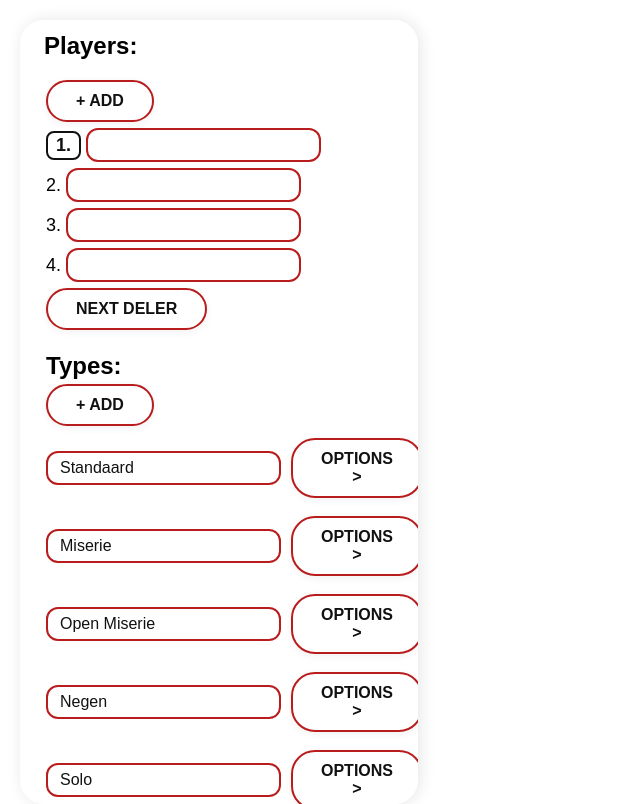
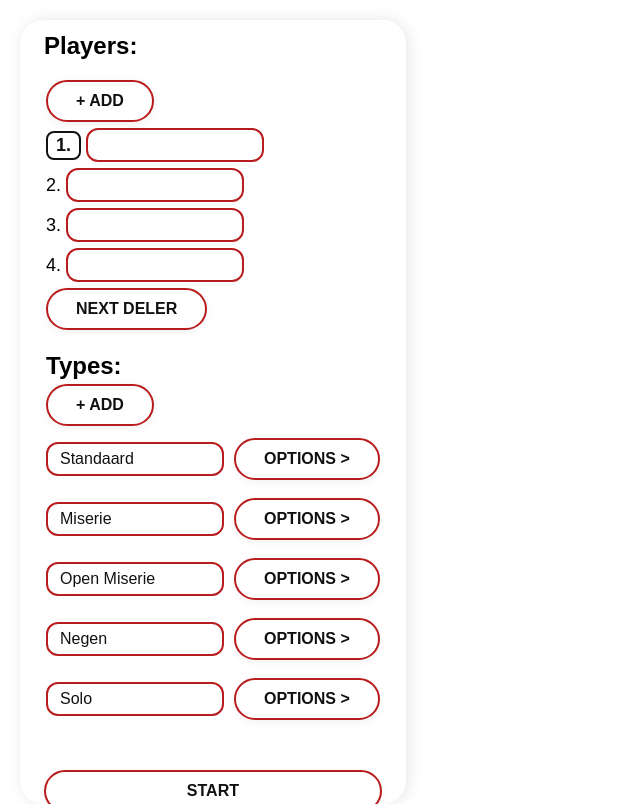
Before and after one commit to SpyTigro/WiezenScoreteller, a website with bundled scripts: page index.html in a window 1280 px wide. Shown: the whole page, without its empty margins (0-640 px from the left). Built offline with nearby package versions, Linux system fonts and the light colour scheme.

Commit message:
small stylesheet change to shorten textfields (they were too big)

```diff
--- a/src/stylesheet.css
+++ b/src/stylesheet.css
@@ -17,7 +17,7 @@ p {
     margin: 0;
 }
 
-hr.checkRadioDivider{
+hr.checkRadioDivider {
     border-top: 2px solid lightgray;
     border-radius: 6px;
     width: 100px;
@@ -76,6 +76,7 @@ input {
     background: #fff;
     color: #111;
     transition: border 0.2s;
+    width: 150px;
 }
 
 input[type="number"] {
@@ -202,7 +203,7 @@ input[type="file"] {
     margin: 2px;
 }
 
-.main{
+.main {
     flex: 1;
     display: flex;
     flex-direction: column;
@@ -218,12 +219,14 @@ input[type="file"] {
         max-width: 100vw;
         padding: 18px 8px;
         border-radius: 24px;
-        box-shadow: 2px 0 16px 0 rgba(0,0,0,0.10);
+        box-shadow: 2px 0 16px 0 rgba(0, 0, 0, 0.10);
         overflow-y: auto;
     }
+
     .main {
         padding: 18px 6px;
     }
+
     h1 {
         font-size: 1.3rem;
     }
@@ -233,6 +236,7 @@ input[type="file"] {
     body {
         flex-direction: column;
     }
+
     .sidebar {
         min-width: 100vw;
         max-width: 100vw;
@@ -241,10 +245,13 @@ input[type="file"] {
         position: static;
         overflow-y: auto;
     }
+
     .main {
         padding: 8px 2vw;
     }
-    .HistoryTable th, .HistoryTable td {
+
+    .HistoryTable th,
+    .HistoryTable td {
         padding: 6px 4px;
         font-size: 0.95rem;
     }
```
